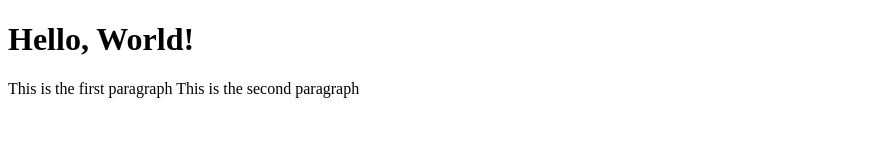
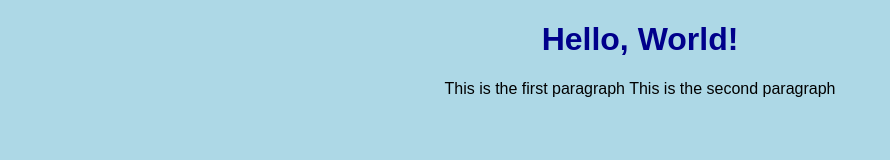
Before and after one commit to kcteis/git-test, a website: page index.html in a window 1280 px wide. Shown: the whole page, without its empty margins (0-890 px from the left). Drawn offline with Linux system fonts and the light colour scheme.

```diff
--- a/index.html
+++ b/index.html
@@ -1,6 +1,8 @@
 <!DOCTYPE html>
 <html>
-    <head></head>
+    <head>
+        <link rel="stylesheet" href="style.css">
+    </head>
     <body>
         <h1>Hello, World!</h1>
         <p1>This is the first paragraph</p1>
--- /dev/null
+++ b/style.css
@@ -0,0 +1,8 @@
+body {
+    background-color: lightblue;
+    font-family: Arial, sans-serif;
+    text-align: center;
+}
+h1 {
+    color: darkblue;
+}
```
Also changed, not shown: package.json (added, +25 -0 lines), 2 other files.
